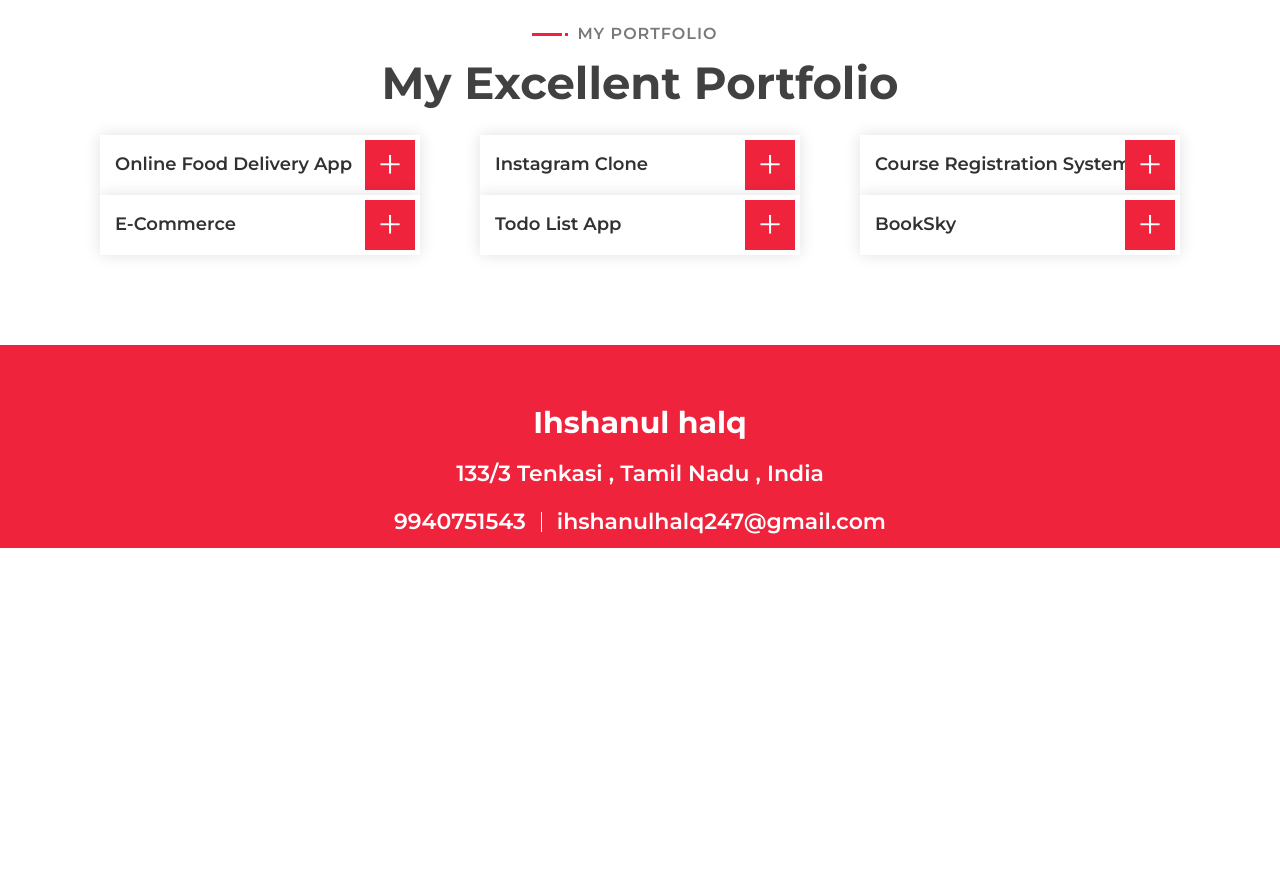
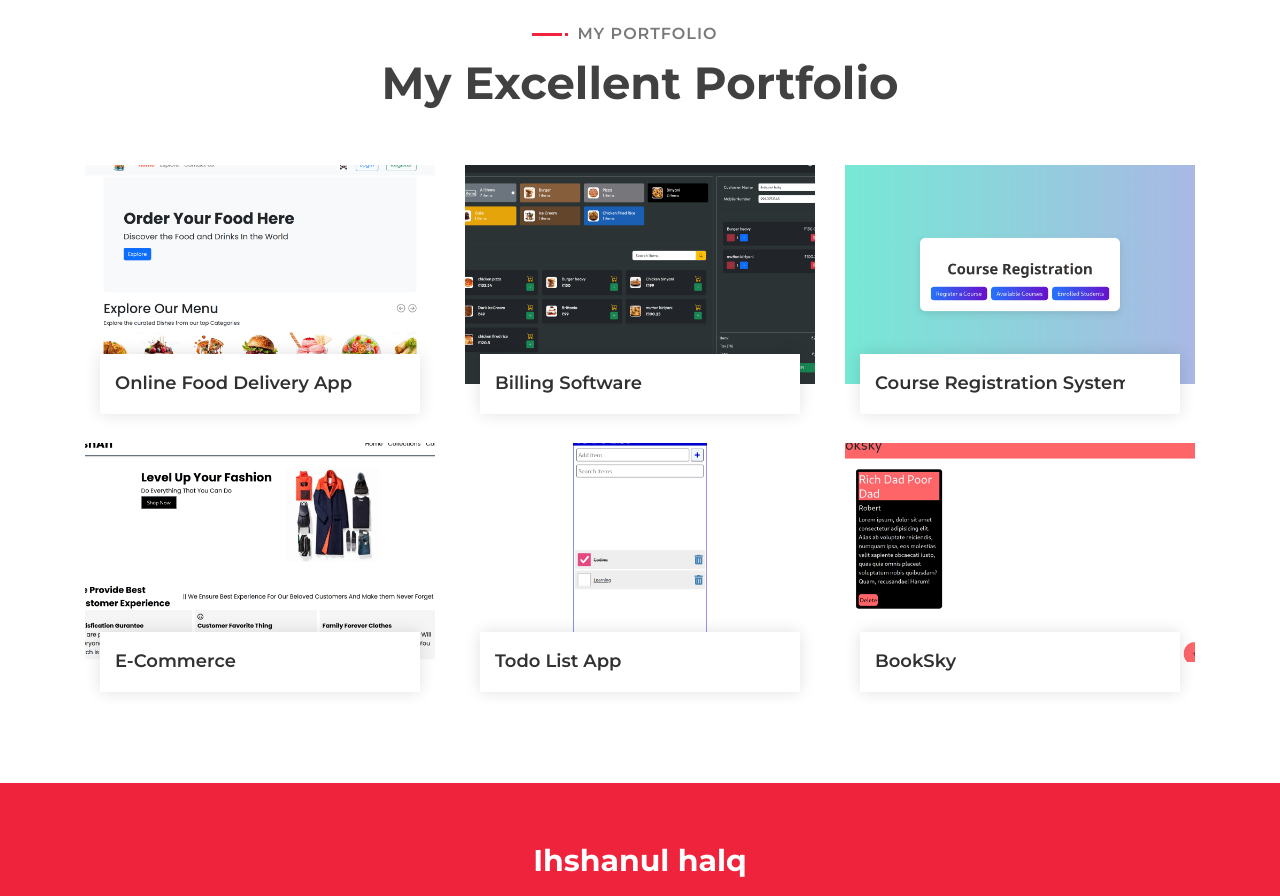
Before and after one commit to ihshanul/project-portfolia, a plain HTML site: page index.html in a window 1280 px wide. Shown: the part 1640-2536 px from the top of the page. Before the commit the page ends 2188 px from the top, so only its background shows below. Drawn offline with nearby package versions, Linux system fonts and the light colour scheme.

Commit message:
image added

```diff
--- a/index.html
+++ b/index.html
@@ -160,7 +160,7 @@
                                 <i class="fa fa-laptop-code"></i>
                             </div>
                             <div class="service-text">
-                                <h3>Frontend Development –</h3>
+                                <h3>Frontend Development </h3>
                                 <p>
                                      I build fast and interactive websites using React                                </p>
                             </div>
@@ -201,64 +201,66 @@
                     <div class="col-lg-4 col-md-6 col-sm-12 portfolio-item filter-1 wow fadeInUp" data-wow-delay="0.0s">
                         <div class="portfolio-wrap">
                             <div class="portfolio-img">
+                                <img src="img/food.png" alt="">
                             </div>
                             <div class="portfolio-text">
                                 <h3><a href="https://online-food-delivery-app-black.vercel.app/">Online Food Delivery App</a></h3>
-                                <a class="btn" href="img/portfolio-1.jpg" data-lightbox="portfolio">+</a>
+                            </div>
+                        </div>
+                    </div>
+
+                    <div class="col-lg-4 col-md-6 col-sm-12 portfolio-item filter-1 wow fadeInUp" data-wow-delay="0.0s">
+                        <div class="portfolio-wrap">
+                            <div class="portfolio-img">
+                                <img src="img/billing.png" alt="">
+                            </div>
+                            <div class="portfolio-text">
+                                <h3><a href="https://github.com/ihshanul/Billing-Software-Backend">Billing Software</a></h3>
                             </div>
                         </div>
                     </div>
                     <div class="col-lg-4 col-md-6 col-sm-12 portfolio-item filter-1 wow fadeInUp" data-wow-delay="0.0s">
                         <div class="portfolio-wrap">
                             <div class="portfolio-img">
+                                <img src="img/course.png" alt="">
                             </div>
                             <div class="portfolio-text">
-                                <h3><a href="https://ihshan247.neocities.org/E-Commerce">Instagram Clone</a></h3>
-                                <a class="btn" href="img/portfolio-1.jpg" data-lightbox="portfolio">+</a>
+                                <h3><a href="https://github.com/ihshanul/Course-Registration-System">Course Registration System</a></h3>
                             </div>
                         </div>
                     </div>
                     <div class="col-lg-4 col-md-6 col-sm-12 portfolio-item filter-1 wow fadeInUp" data-wow-delay="0.0s">
                         <div class="portfolio-wrap">
                             <div class="portfolio-img">
-                            </div>
-                            <div class="portfolio-text">
-                                <h3><a href="https://ihshan247.neocities.org/E-Commerce">Course Registration System</a></h3>
-                                <a class="btn" href="img/portfolio-1.jpg" data-lightbox="portfolio">+</a>
-                            </div>
-                        </div>
-                    </div>
-                    <div class="col-lg-4 col-md-6 col-sm-12 portfolio-item filter-1 wow fadeInUp" data-wow-delay="0.0s">
-                        <div class="portfolio-wrap">
-                            <div class="portfolio-img">
+                                <img src="img/eco.png" alt="">
                             </div>
                             <div class="portfolio-text">
                                 <h3><a href="https://ihshan247.neocities.org/E-Commerce">E-Commerce</a></h3>
-                                <a class="btn" href="img/portfolio-1.jpg" data-lightbox="portfolio">+</a>
                             </div>
                         </div>
                     </div>
                     <div class="col-lg-4 col-md-6 col-sm-12 portfolio-item filter-2 wow fadeInUp" data-wow-delay="0.2s">
                         <div class="portfolio-wrap">
                             <div class="portfolio-img">
+                                <img src="img/todo.png" alt="">
                             </div>
                             <div class="portfolio-text">
-                                <h3><a href="https://venerable-starship-486fa3.netlify.app/">Todo List App</a></h3>
-                                <a class="btn" href="" data-lightbox="portfolio">+</a>
+                                <h3><a href="https://todo-list-application-gold.vercel.app/">Todo List App</a></h3>
                             </div>
                         </div>
                     </div>
                     <div class="col-lg-4 col-md-6 col-sm-12 portfolio-item filter-3 wow fadeInUp" data-wow-delay="0.4s">
                         <div class="portfolio-wrap">
-                            <div class="portfolio-img">
+                            <div class="portfolio-img"><img src="img/book.png" alt="">
                             </div>
                             <div class="portfolio-text">
                                 <h3><a href="https://ihshan247.neocities.org/Booksky/">BookSky</a></h3>
-                                <a class="btn" href="" data-lightbox="portfolio">+</a>
                             </div>
                         </div>
                     </div>
-
+                   <br>
+                   <br>
+                   <br>
 
                 </div>
             </div>
@@ -271,16 +273,12 @@
                 <div class="container">
                     <div class="footer-info">
                         <h2>Ihshanul halq</h2>
-                        <h3>133/3 Tenkasi , Tamil Nadu , India</h3>
                         <div class="footer-menu">
-                            <p>9940751543</p>
                             <p>ihshanulhalq247@gmail.com</p>
                         </div>
 
                     </div>
                 </div>
-
-
                 </div>
             </div>
         </div>
```
Also changed, not shown: img/billing.png (added), img/book.png (added), img/course.png (added), img/eco.png (added), img/food.png (added), img/todo.png (added).
